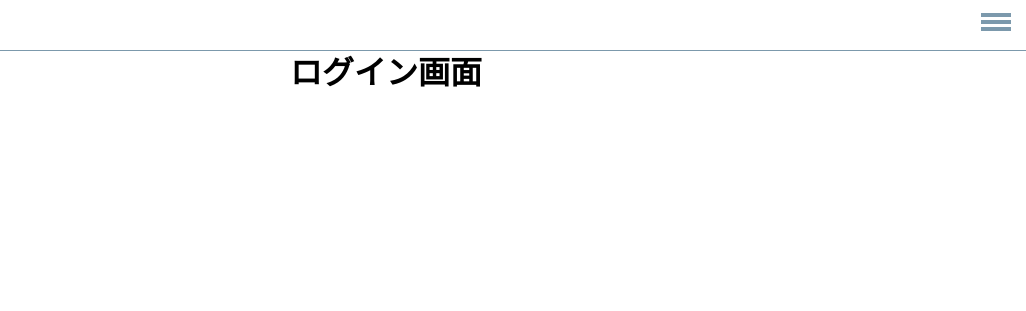
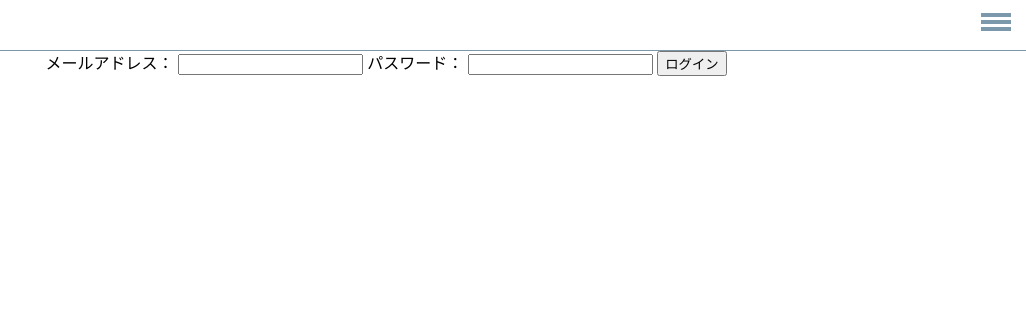
Before and after one commit to sagawashiori/sotsugyo, a Flask app: page /login in a window 1280 px wide. Shown: the top 311 px of the page, without its empty margins (254-1280 px from the left). Run offline with Flask 2, Linux system fonts and the light colour scheme.

Commit message:
ログイン画面編集

```diff
--- a/templates/login.html
+++ b/templates/login.html
@@ -1,7 +1,13 @@
 {% extends 'base.html' %}
 
 {% block content%}
-<h1>ログイン画面</h1>
+<form action="/login" method="post">
+    メールアドレス：
+    <input type="text" name="name" maxlength="100">
+    パスワード：
+    <input type="password" name="password" maxlength="100">
+    <input type="submit" name="save" value="ログイン">
+</form>
 
 
 {% endblock %}
```
